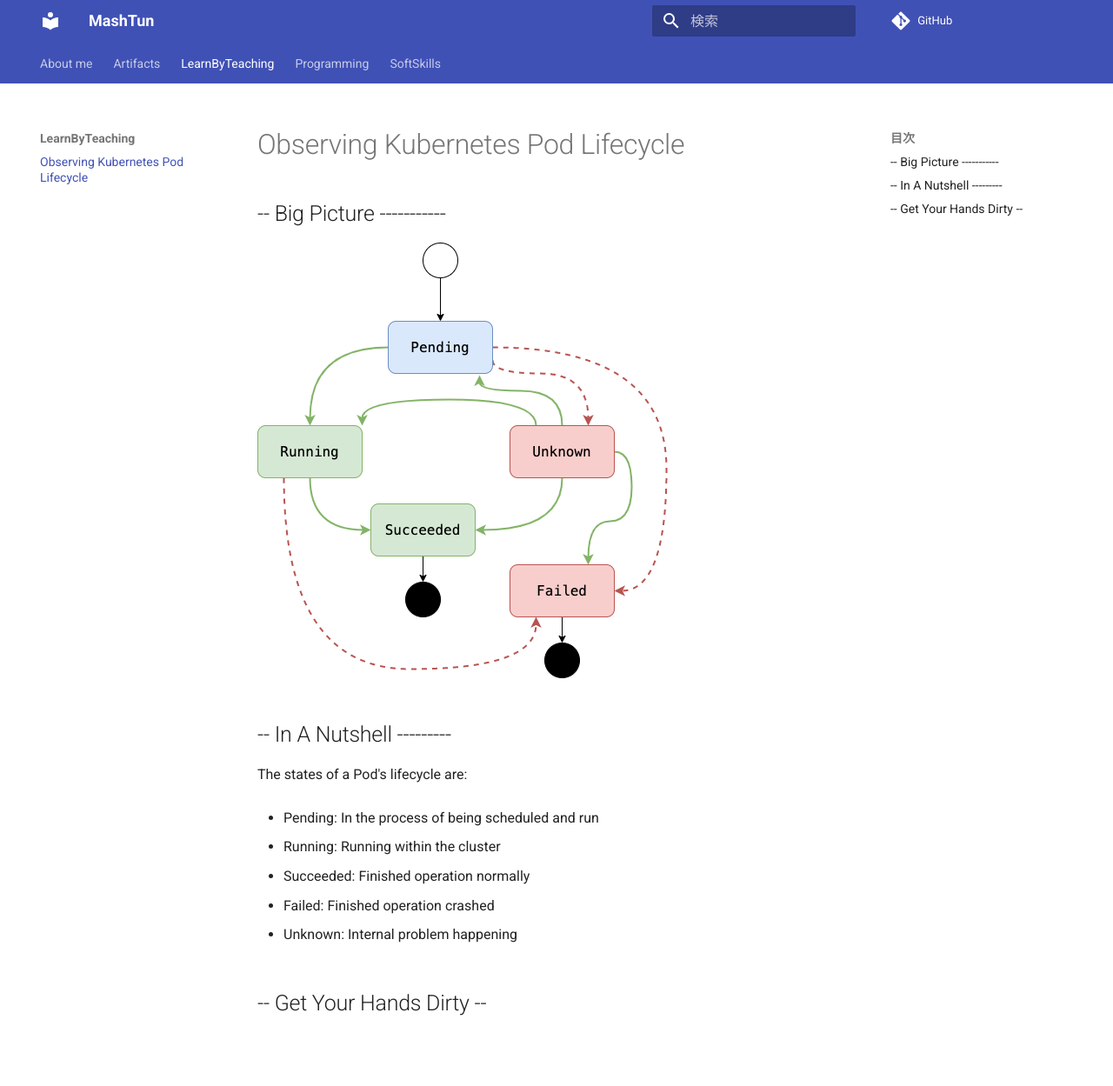
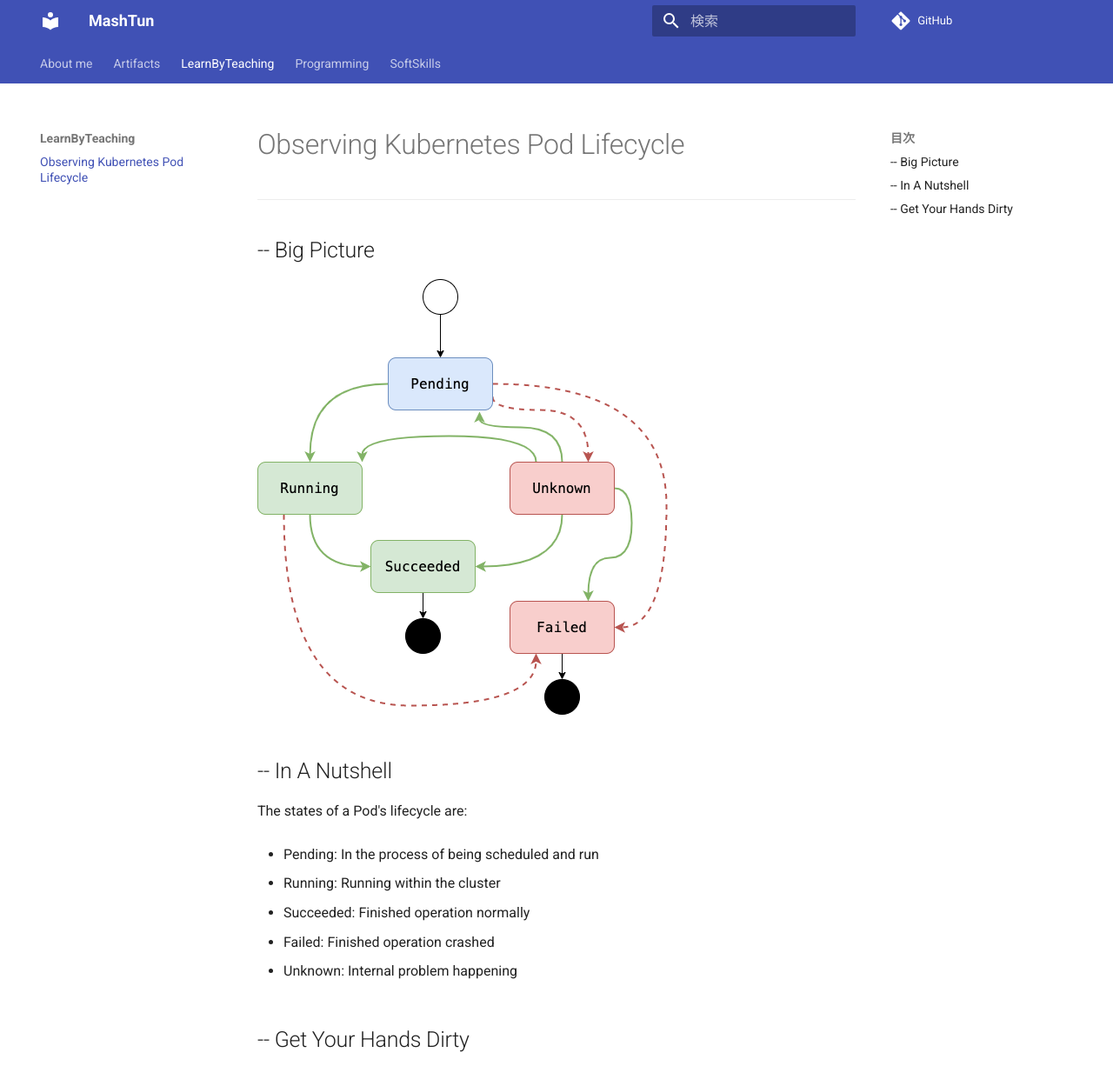
Before and after one commit to ptux/mashtun, an MkDocs documentation site: the page built from docs/LearnByTeaching/pod-lifecycle.md, in a window 1280 px wide and 1400 px high. Shown: the top 1249 px of the window at 87% size. Built offline with MkDocs 1.6.1 and Material for MkDocs 9.7.7, drawn with Linux system fonts in a browser that asks for light colours; a script that is not in the unit is left out; comment, search, counter and statistics services are not loaded.

Commit message:
update style

```diff
--- a/docs/LearnByTeaching/pod-lifecycle.md
+++ b/docs/LearnByTeaching/pod-lifecycle.md
@@ -1,12 +1,12 @@
 # Observing Kubernetes Pod Lifecycle
+---
 
-
-## -- Big Picture -----------
+## -- Big Picture
 
 ![img](pod-lifecycle.png)
 
 
-## -- In A Nutshell ---------
+## -- In A Nutshell
 
 The states of a Pod's lifecycle are:
 
@@ -20,7 +20,7 @@ The states of a Pod's lifecycle are:
 
 - Unknown: Internal problem happening
 
-## -- Get Your Hands Dirty --
+## -- Get Your Hands Dirty
 
 <script src="//katacoda.com/embed.js"></script>
 
```
